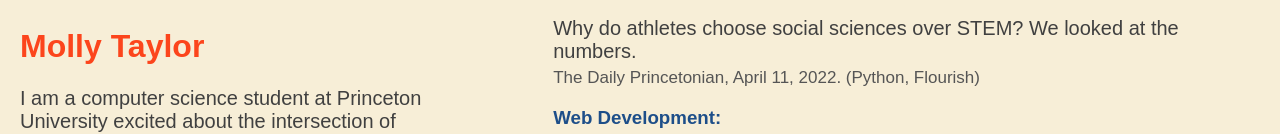
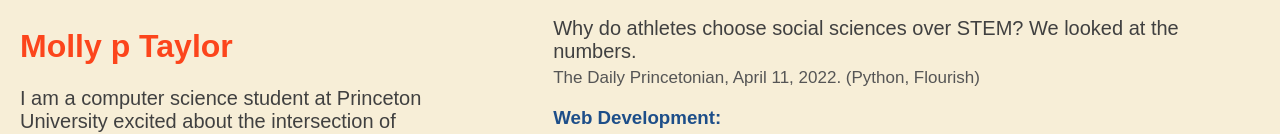
Before and after one commit to mollypt/portfolio, a plain HTML site: page index.html in a window 1280 px wide. Shown: the part 261-395 px from the top of the page. Drawn offline with Linux system fonts and the light colour scheme.

Commit message:
small change for test

```diff
--- a/index.html
+++ b/index.html
@@ -68,7 +68,7 @@
 <body>
 <div class="row">
     <div class="column" id="intro">
-        <h1>Molly Taylor</h1>
+        <h1>Molly p Taylor</h1>
         <p>I am a computer science student at Princeton University excited about the intersection of technology and journalism.</p>
         <p>On campus, I am the Head Features Editor for The Daily Princetonian, a Writing Center Fellow, and a research assistant at the Center for Digital Humanities. I'm also pursuing a minor in history.</p>
         <p>I most recently served as a tech intern at OpenSecrets. I currently web scrape election results for the Associated Press and volunteer for the Data Liberation Project.</p>
```
